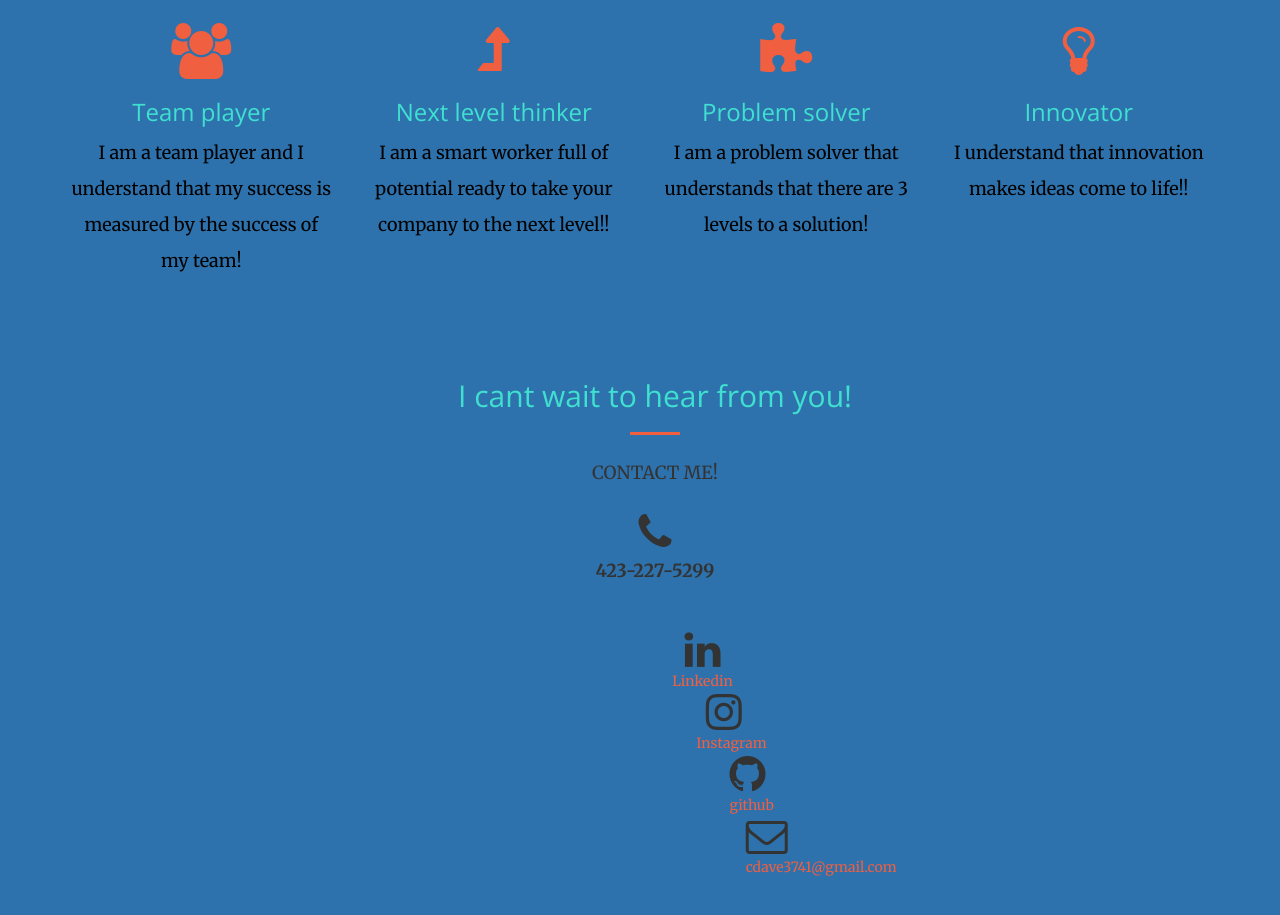
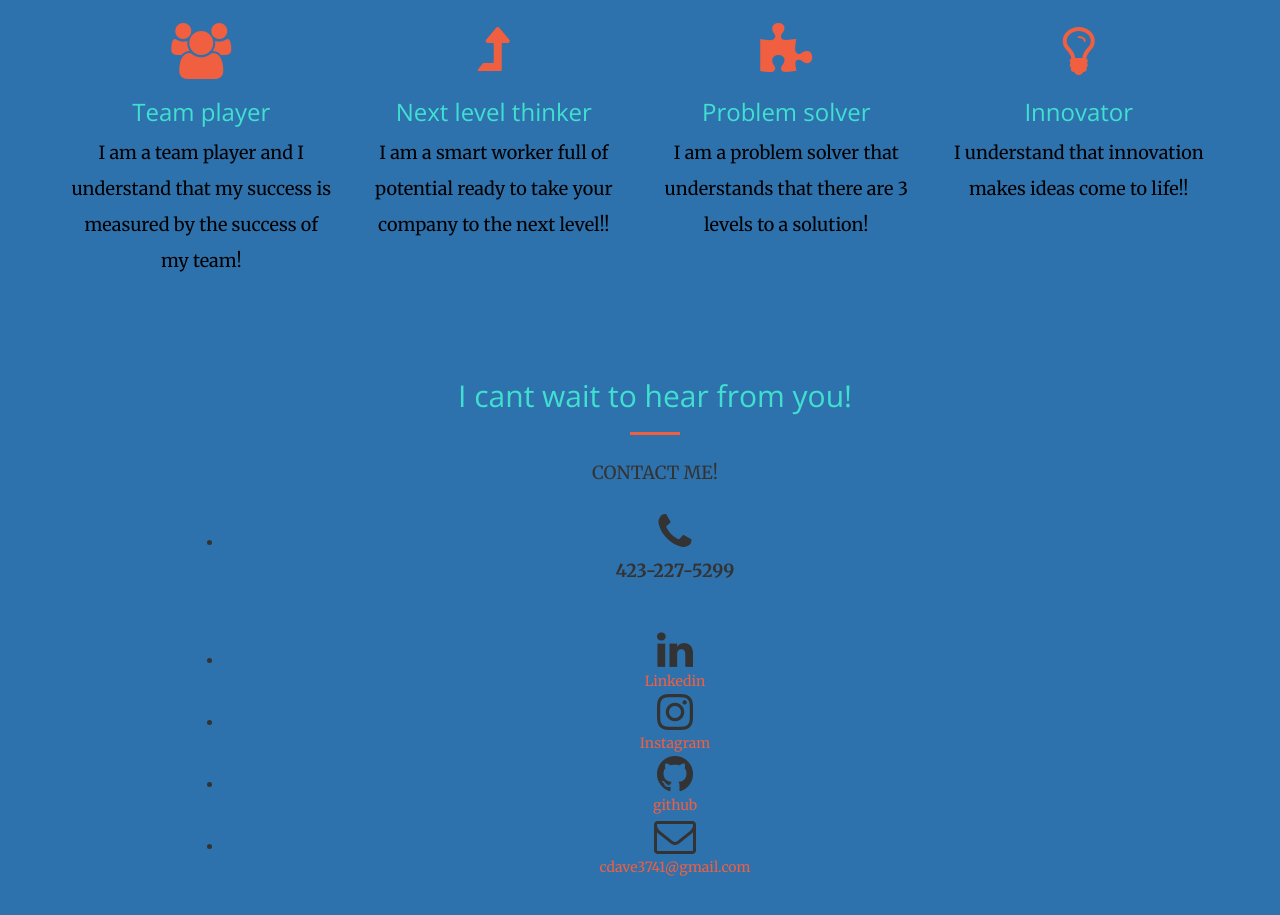
Before and after one commit to cdave423/realdemo2017, a website: page index.html in a window 1280 px wide. Shown: the part 1505-2420 px from the top of the page. Drawn offline with nearby package versions, Linux system fonts and the light colour scheme.

Commit message:
finalized

```diff
--- a/index.html
+++ b/index.html
@@ -150,32 +150,32 @@
 
                 <div class="container">
                     <div class="row">
-                <div class="col-lg-12 text-center">
+                <div class="col-lg-10 col-lg-offset-1 text-center">
+                  <ul class="list=inline">
+                    <li>
                     <i class="fa fa-phone fa-3x sr-contact"></i><br>
                     <p><b>423-227-5299</b></p><br>
-                </div>
+                  </li>
 
-            <div class="container">
-                <div class="col-md-3 col-md-offset-5 text-center">
+            <li>
                     <i class="fa fa-linkedin fa-3x sr-contact"></i><br>
                     <a href="https://www.linkedin.com/in/christoper-dave-223705141">Linkedin<rel="stylesheet"></a><br>
+</li>
 
-
-
-                    <div class="col-md-4 col-md-offset-5 text-center">
+<li>
                         <i class="fa fa-instagram fa-3x sr-contact"></i><br>
                         <a href="https://www.instagram.com/upcdave/">Instagram<rel="stylesheet"></a><br>
+</li>
 
-
-                        <div class="col-lg-8 col-md-offset-4 text-center">
+                        <li>
                             <i class="fa fa-github fa-3x sr-contact"></i><br>
                             <a href="https://github.com/cdave423">github</a><br>
+</li>
 
-
-
-                <div class="col-md-8 col-md-offset-2 text-center">
+<li>
                     <i class="fa fa-envelope-o fa-3x sr-contact"></i><br>
                     <a href="mailto:https://formspree.io/cdave3741@gmail.com">cdave3741@gmail.com</a><br>
+                  </li>
                   </div>
           </div>
                 </div>
```
